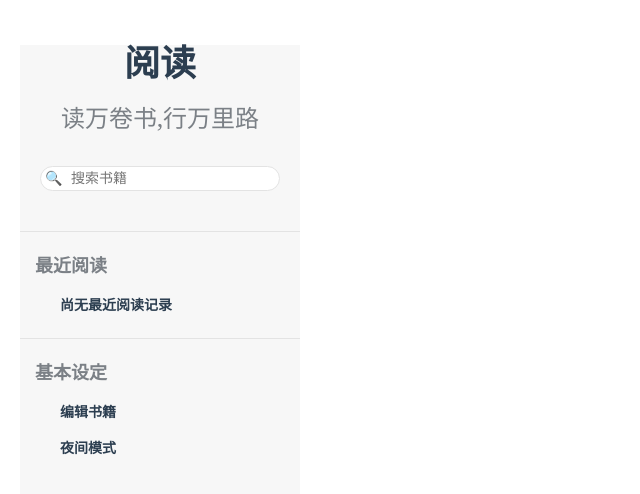
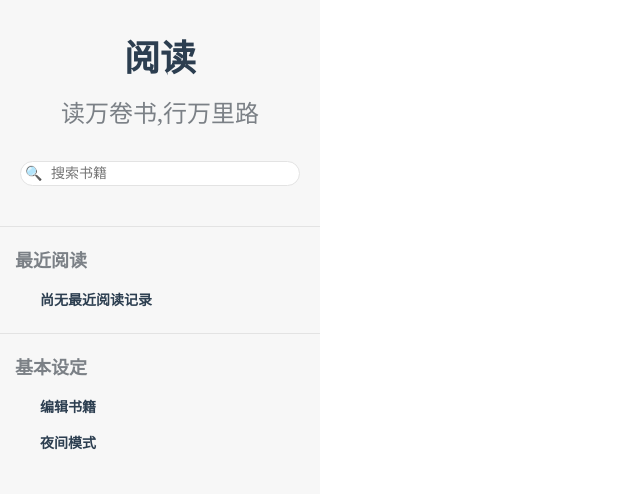
Before and after one commit to wangxm47/novel-yuedu, a Vue app: page / in a window 1280 px wide. Shown: the top 494 px of the page, without its empty margins (0-640 px from the left). Built offline with nearby package versions, Linux system fonts and the light colour scheme.

Commit message:
修正请求时bug

```diff
--- a/src/components/aside.vue
+++ b/src/components/aside.vue
@@ -238,6 +238,11 @@
         font-family: Baskerville, "Times New Roman", "Liberation Serif", STFangsong, FangSong, FangSong_GB2312, "CWTEX\-F", serif;
     }
 
+    h1{
+        margin-top: 0;
+        padding-top: 40px;
+    }
+
     h3 {
         font-family: Baskerville, Georgia, "Liberation Serif", "Kaiti SC", STKaiti, "AR PL UKai CN", "AR PL UKai HK", "AR PL UKai TW", "AR PL UKai TW MBE", "AR PL KaitiM GB", KaiTi, KaiTi_GB2312, DFKai-SB, "TW\-Kai", serif;
         color: #7b8086;
--- a/src/components/book.vue
+++ b/src/components/book.vue
@@ -85,6 +85,10 @@
                 if (this.introduction.length == 0) this.introduction = "尚无简介";
 
                 var list_href = info.getElementsByClassName('btn-info')[0].href;
+                if(list_href[4]!="s"){
+                    list_href = list_href.replace("app","https");
+                }
+                //console.log(list_href);
                 this.$http.get(list_href).then(listRes => {
                     var listHtml = parser.parseFromString(listRes.data, "text/html");
                     var list =Array.from(listHtml.getElementsByClassName('col3'));
@@ -112,12 +116,18 @@
             }
         },
         beforeMount() {
-            this.$http.get(this.bookSrc).then(res => {
+            var src = this.bookSrc;
+            if(src[4]!="s"){
+                //src = src.replace("http://www.ymxxs.com","");
+                src = src.replace("app","https");
+            }
+            //console.log(src);
+            this.$http.get(src).then(res => {
                 this.parseBook(res)
             }).catch(() => {
                 var that = this;
                 setTimeout(function() {
-                    that.$http.get(that.bookSrc).then(res => {
+                    that.$http.get(that.src).then(res => {
                         that.parseBook(res)
                     })
                 }, 2000)
--- a/src/views/Home.vue
+++ b/src/views/Home.vue
@@ -1,6 +1,6 @@
 <template>
     <div class="home" :class="myMode">
-        <div class='aside wrapper-padding'>
+        <div class='aside'>
             <Aside @searching="onSearching" @noSearch="noSearchHandle" @beforesearch="beforesearchHandle"
                 @deleteAllBook="deleteAllBook" :class="myAside" />
         </div>
@@ -386,6 +386,7 @@
         width: 320px;
         min-width: 320px;
         overflow: hidden;
+        height: 100%;
     }
 
     .aside-sun {
```
